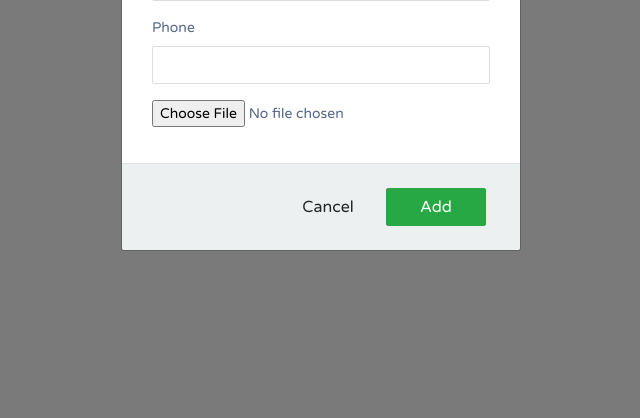
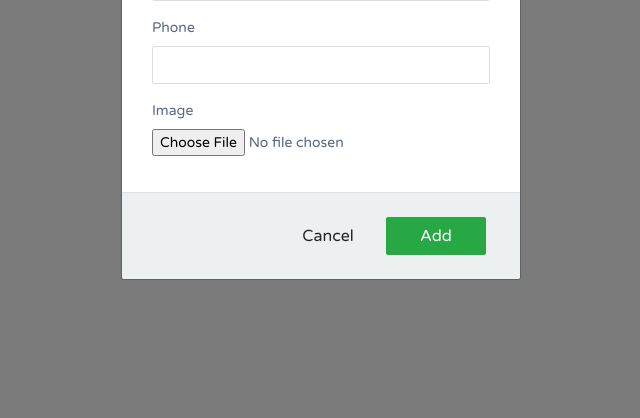
Before and after one commit to shazid-hasan/crud-with-image, a Django app: page /add in a window 1280 px wide, after a click that opens the changed part. Shown: the part 382-800 px from the top of the page, without its empty margins (319-959 px from the left). Run offline with Django 4.2, Linux system fonts and the light colour scheme; some libraries are stand-ins or nearby versions.

Commit message:
final commit
it is completed now

```diff
--- a/newproject/newapp/models.py
+++ b/newproject/newapp/models.py
@@ -6,7 +6,7 @@ class Employees(models.Model):
     email=models.EmailField(max_length=30)
     address=models.TextField(null=True)
     phone=models.IntegerField()
-    image=models.ImageField(upload_to="media",null=True)
+    image=models.ImageField(upload_to="img",null=True)
 
     def __str__(self):
         return self.name
--- a/newproject/newapp/views.py
+++ b/newproject/newapp/views.py
@@ -17,6 +17,8 @@ def ADD(request):
         email=request.POST.get('email')
         address=request.POST.get('address')
         phone=request.POST.get('phone')
+        image=request.FILES['image']
+
 
 
         emp = Employees(
@@ -24,6 +26,7 @@ def ADD(request):
             email=email,
             address=address,
             phone=phone,
+            image=image,
 
         )
         emp.save()
@@ -46,13 +49,15 @@ def UPDATE(request,id):
         email=request.POST.get('email')
         address=request.POST.get('address')
         phone=request.POST.get('phone')
+        image=request.FILES['image']
 
         emp = Employees(
             id = id,
             name =name,
             email=email,
             address=address,
-            phone=phone
+            phone=phone,
+            image=image,
         )
         emp.save()
         return redirect('home')
--- a/newproject/templates/index.html
+++ b/newproject/templates/index.html
@@ -1,3 +1,4 @@
+{% load static %}
 <!DOCTYPE html>
 <html lang="en">
 <head>
@@ -312,7 +313,7 @@ $(document).ready(function(){
 						<td>{{i.email}}</td>
 						<td>{{i.address}}</td>
 						<td>{{i.phone}}</td>
-						<td><img src="/templates/img/4.jpg" style="height: 100px; width: 100px;" alt="no img"></td>
+						<td><img src="{{i.image.url}}" style="height: 100px; width: 100px;" alt="no img"></td>
 
 						<td>
 							<a href="#editEmployeeModal-{{forloop.counter}}" class="edit" data-toggle="modal"><i class="material-icons" data-toggle="tooltip" title="Edit">&#xE254;</i></a>
@@ -365,6 +366,7 @@ $(document).ready(function(){
 						<input type="text" class="form-control" name="phone" required>
 					</div>
 					<div class="form-group">
+						<label>Image</label>
 						<input type="file" name="image">
 					</div>
 				</div>
@@ -381,7 +383,7 @@ $(document).ready(function(){
 <div id="editEmployeeModal-{{forloop.counter}}" class="modal fade">
 	<div class="modal-dialog">
 		<div class="modal-content">
-			<form action="/update/{{i.id}}" method="post">
+			<form action="/update/{{i.id}}" method="post" enctype="multipart/form-data" >
 				{% csrf_token %}
 				<div class="modal-header">
 					<h4 class="modal-title">Edit Employee</h4>
@@ -403,6 +405,10 @@ $(document).ready(function(){
 					<div class="form-group">
 						<label>Phone</label>
 						<input name="phone" value="{{i.phone}}" type="text" class="form-control" required>
+					</div>
+					<div class="form-group">
+						<label>Image</label>
+						<input type="file" name="image">
 					</div>
 				</div>
 				<div class="modal-footer">
```
Also changed, not shown: newproject/db.sqlite3, newproject/media/img/12.jpg (added), newproject/media/img/7.jpg (added), newproject/newapp/migrations/0010_delete_file_data_alter_employees_image.py (added), newproject/templates/4.jpg (deleted), newproject/templates/img/6.jpg (deleted), 1 other file.
